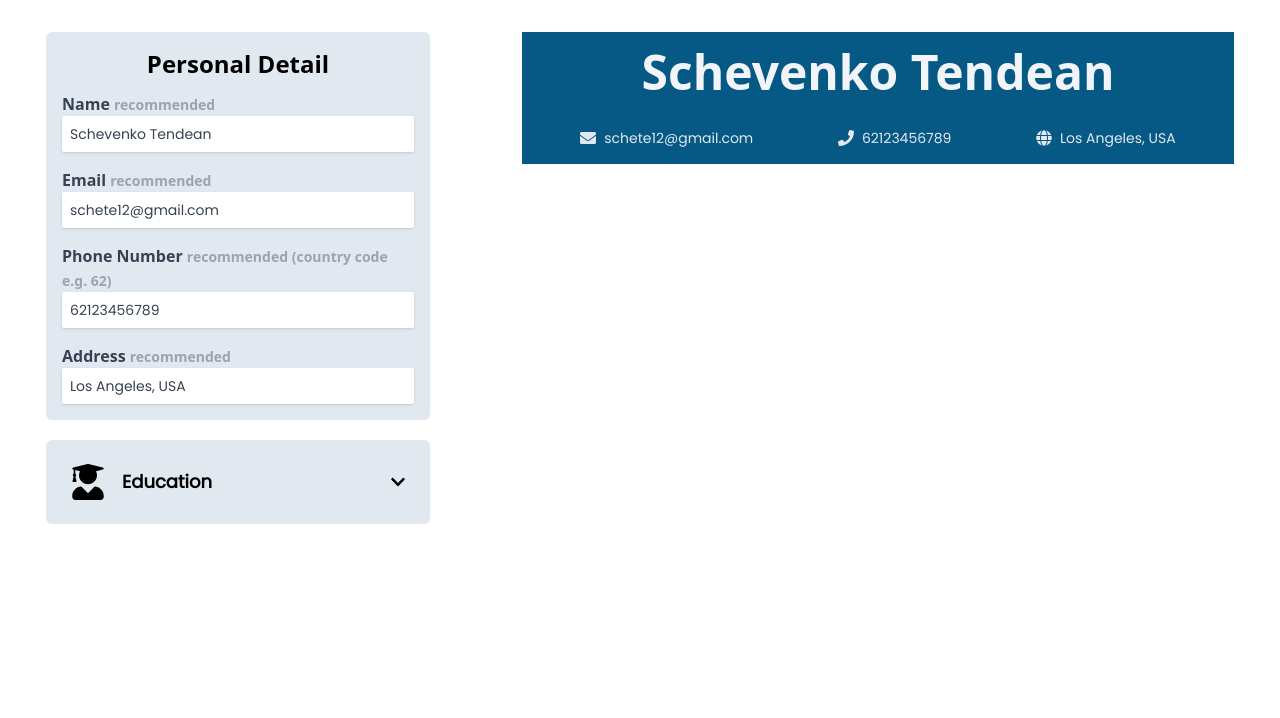
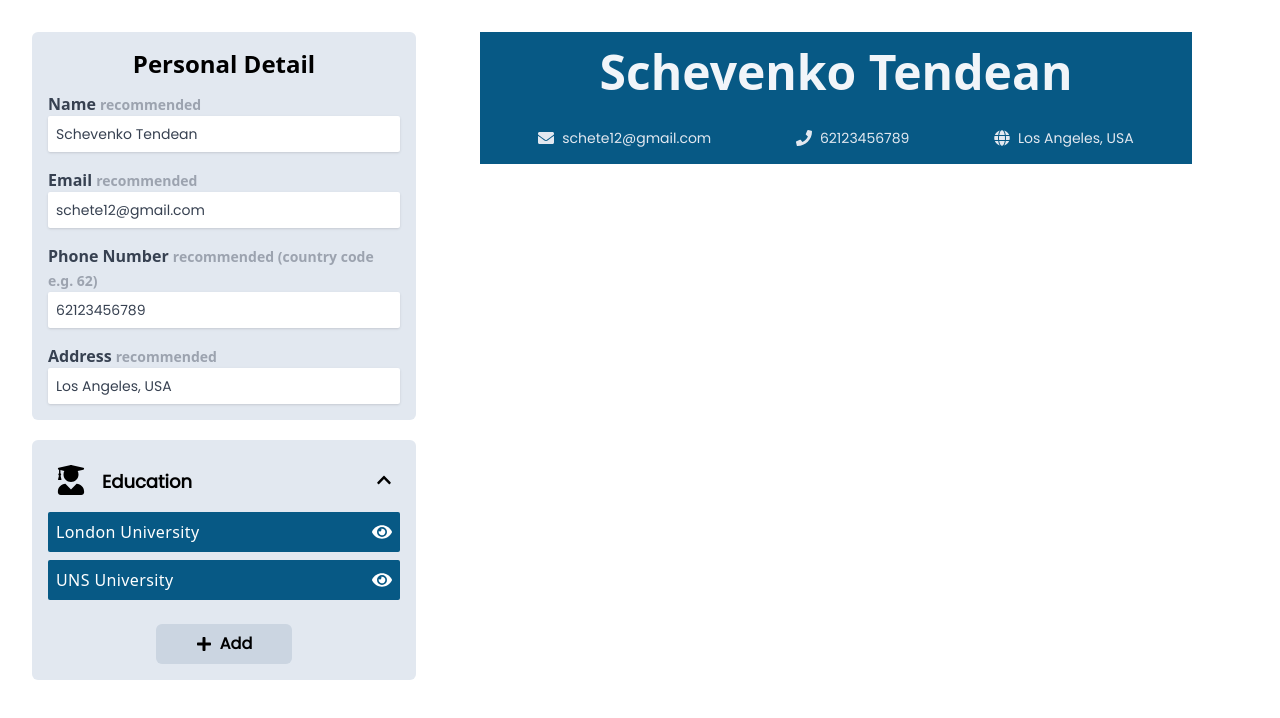
Before and after one commit to Yonathandj/cv-maker, a React (Vite) app in the folder frontend/: page / in a window 1280 px wide. Both pictures are taken after a click on the button "Education". Shown: the top 718 px of the page. Built offline with nearby package versions, Linux system fonts and the light colour scheme.

Commit message:
Add form education

```diff
--- a/frontend/src/App.jsx
+++ b/frontend/src/App.jsx
@@ -12,7 +12,7 @@ function App() {
     address: "Los Angeles, USA",
   });
   return (
-    <div className="w-screen h-screen flex justify-around pt-8">
+    <div className="h-screen flex justify-around pt-8 w-[1224px]">
       <section>
         <PersonalDetail
           {...personalDetail}
--- a/frontend/src/components/Education.jsx
+++ b/frontend/src/components/Education.jsx
@@ -1,9 +1,19 @@
+import { useState } from "react";
 import EducationButton from "./EducationButton";
+import EducationDisplay from "./EducationDisplay";
 
 const Education = () => {
+  const [open, setOpen] = useState(false);
+  const [addEducation, setAddEducation] = useState(false);
   return (
     <div className="mt-5 bg-slate-200 p-4 rounded-md">
-      <EducationButton />
+      <EducationButton open={open} setOpen={setOpen} />
+      <EducationDisplay
+        open={open}
+        setOpen={setOpen}
+        addEducation={addEducation}
+        setAddEducation={setAddEducation}
+      />
     </div>
   );
 };
--- a/frontend/src/components/EducationButton.jsx
+++ b/frontend/src/components/EducationButton.jsx
@@ -1,17 +1,22 @@
 import React from "react";
 
-import { FaUserGraduate, FaChevronDown } from "react-icons/fa";
+import { FaUserGraduate, FaChevronDown, FaChevronUp } from "react-icons/fa";
 
-const EducationButton = () => {
+const EducationButton = ({ open, setOpen }) => {
   return (
     <React.Fragment>
-      <button className="w-full p-2 flex justify-between items-center">
-        <section className="flex justify-center items-center gap-4 text-lg font-semibold">
-          <FaUserGraduate className="text-4xl" />
-          <h4>Education</h4>
+      <button
+        className="w-full p-2 flex justify-between items-center"
+        onClick={() => setOpen(!open)}
+      >
+        <section className="flex justify-center items-center gap-x-4 font-semibold">
+          <FaUserGraduate className="text-3xl" />
+          <h4 className="text-lg mt-1">Education</h4>
         </section>
         <section>
-          <FaChevronDown />
+          {
+            open ? <FaChevronUp /> : <FaChevronDown/>
+          }
         </section>
       </button>
     </React.Fragment>
--- /dev/null
+++ b/frontend/src/components/EducationDisplay.jsx
@@ -0,0 +1,30 @@
+import React from "react";
+
+import { FaPlus } from "react-icons/fa";
+
+import EducationDisplayList from "./EducationDisplayList";
+import EducationForm from "./EducationForm";
+
+const EducationDisplay = ({ open, setOpen, addEducation, setAddEducation }) => {
+  return (
+    <React.Fragment>
+      {open ? (
+        <section>
+          <EducationDisplayList />
+          <button
+            className="flex gap-2 items-center mt-6 mx-auto px-10 py-2 bg-slate-300 rounded-md"
+            onClick={() => setAddEducation(!addEducation)}
+          >
+            <FaPlus />
+            <h4 className="text-base font-semibold">Add</h4>
+          </button>
+        </section>
+      ) : (
+        ""
+      )}
+      {addEducation && <EducationForm setOpen={setOpen} open={open} />}
+    </React.Fragment>
+  );
+};
+
+export default EducationDisplay;
--- /dev/null
+++ b/frontend/src/components/EducationDisplayList.jsx
@@ -0,0 +1,21 @@
+import React from "react";
+import { FaEye, } from "react-icons/fa";
+
+const EducationDisplayList = () => {
+  return (
+    <React.Fragment>
+      <button className="w-full bg-sky-800 p-2 flex justify-between items-center mt-2 text-white rounded-sm">
+        <h2 className="text-base font-medium tracking-wide">
+          London University
+        </h2>
+        <FaEye className="text-xl" />
+      </button>
+      <button className="w-full bg-sky-800 p-2 flex justify-between items-center mt-2 text-white rounded-sm">
+        <h2 className="text-base font-medium tracking-wide">UNS University</h2>
+        <FaEye className="text-xl" />
+      </button>
+    </React.Fragment>
+  );
+};
+
+export default EducationDisplayList;
--- /dev/null
+++ b/frontend/src/components/EducationForm.jsx
@@ -0,0 +1,14 @@
+import InputGroupEducation from "./InputGroupEducation";
+
+const EducationForm = ({open, setOpen}) => {
+  setOpen(!open)
+  return (
+    <form>
+      <InputGroupEducation />
+      <button>Cancel</button>
+      <button>Save</button>
+    </form>
+  );
+};
+
+export default EducationForm;
--- /dev/null
+++ b/frontend/src/components/InputGroupEducation.jsx
@@ -0,0 +1,13 @@
+import React from "react";
+
+import "../styles/InputGroup.css";
+
+const InputGroupEducation = () => {
+  return (
+    <React.Fragment>
+      <section>HEHEHEHE</section>
+    </React.Fragment>
+  );
+};
+
+export default InputGroupEducation;
```
